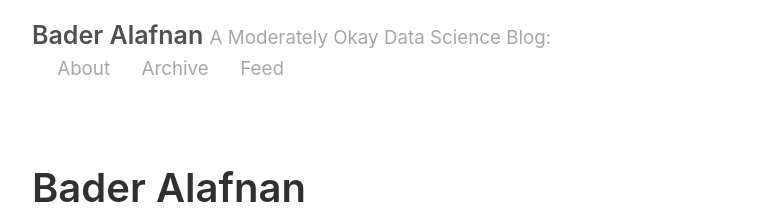
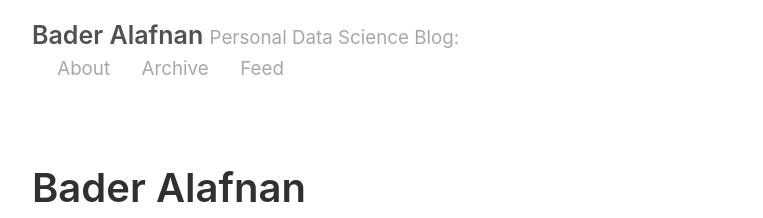
Before and after one commit to alafnan/alafnan.github.io, a Jekyll site: the page built from index.html, in a window 1280 px wide and 900 px high. Shown: the top 218 px of the window, without its empty margins (258-1021 px from the left). Built offline with Jekyll 4.4.1, drawn with Linux system fonts in a browser that asks for light colours; the list of posts is cut into pages by our own code.

Commit message:
Change the blog heading

```diff
--- a/_config.yml
+++ b/_config.yml
@@ -3,7 +3,7 @@ permalink:           pretty
 
 # Setup
 title:               Bader Alafnan
-tagline:             A Moderately Okay Data Science Blog
+tagline:             Personal Data Science Blog
 url:                 http://alafnan.github.io
 paginate:            2
 baseurl:             ""
```
